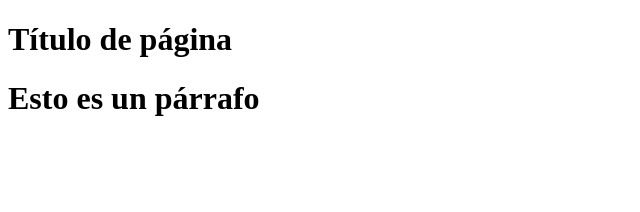
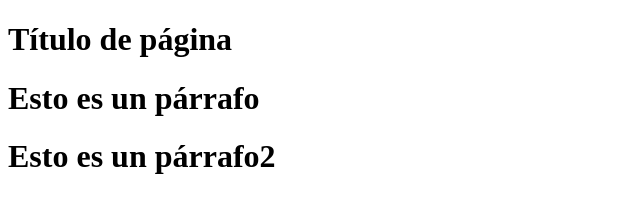
Before and after one commit to apc777/Proyecto-web-empresa-C, a plain HTML site: page index.html in a window 1280 px wide. Shown: the whole page, without its empty margins (0-640 px from the left). Drawn offline with Linux system fonts and the light colour scheme.

Commit message:
Agrega 2do párrafo

```diff
--- a/index.html
+++ b/index.html
@@ -8,5 +8,6 @@
 <body>
     <h1>Título de página</h1>
     <h1>Esto es un párrafo</h1>
+    <h1>Esto es un párrafo2</h1>
 </body>
 </html>
```
